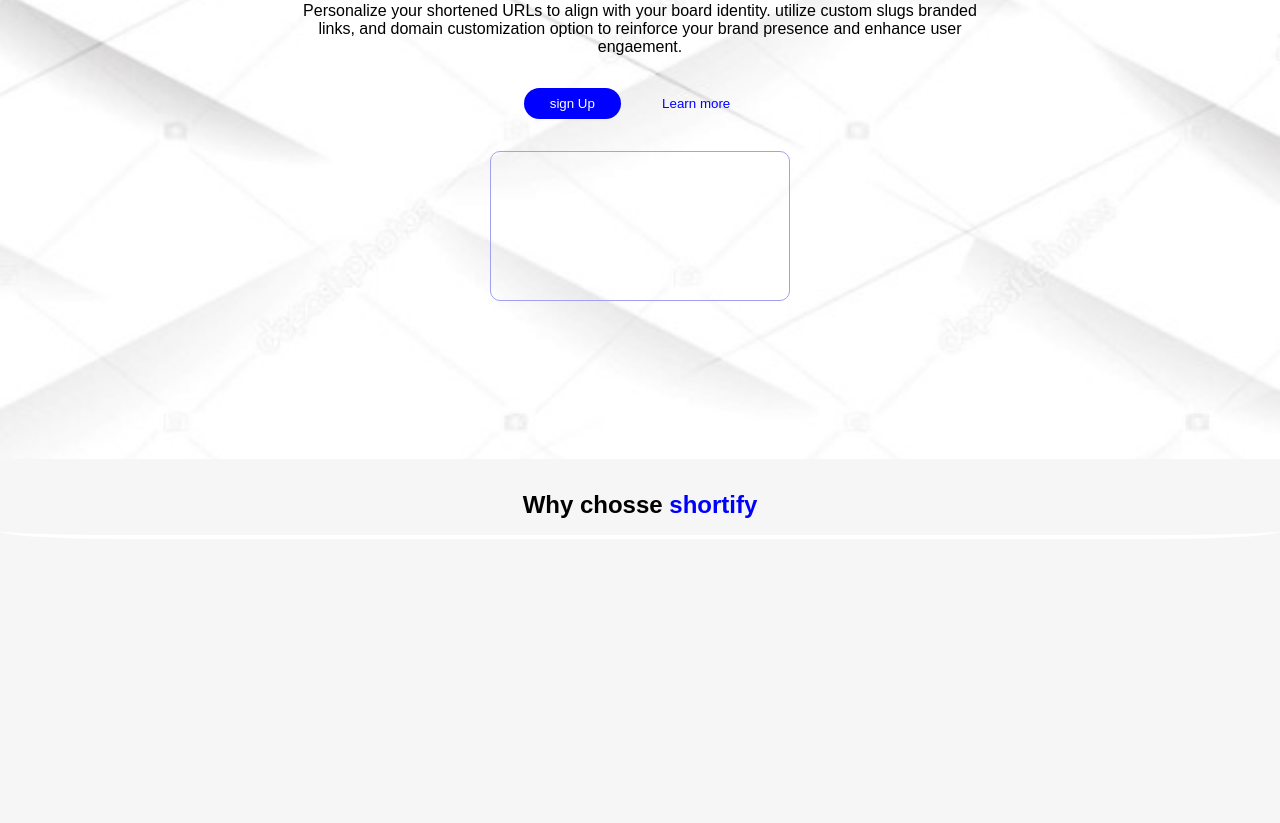
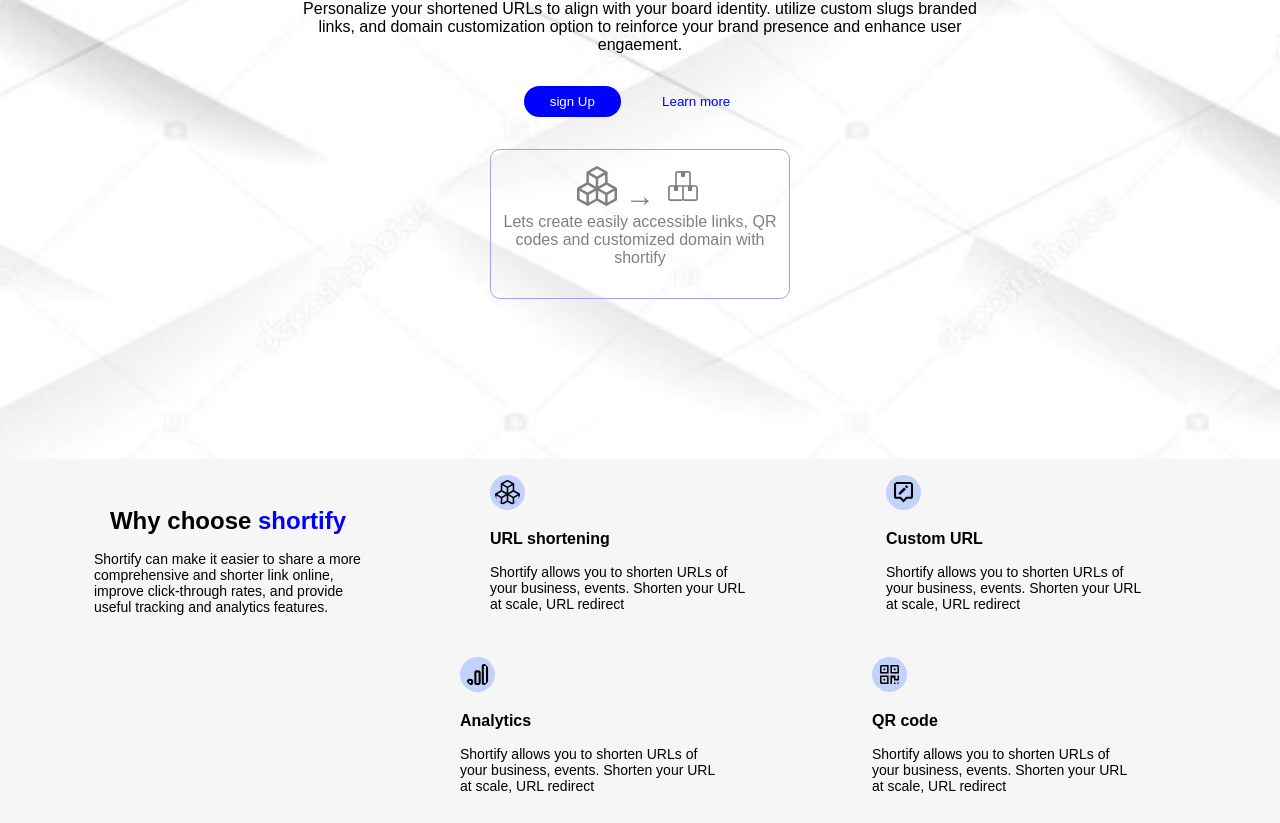
Before and after one commit to OnonobiFavour/shortify, a React (Vite) app: page / in a window 1280 px wide. Shown: the part 341-1164 px from the top of the page. Before the commit the page ends 880 px from the top, so only its background shows below. Built offline with nearby package versions, Linux system fonts and the light colour scheme.

Commit message:
updated the UI

```diff
--- a/src/App.css
+++ b/src/App.css
@@ -25,7 +25,6 @@
  flex-wrap: wrap;
  width: 100vw;
  height: 100vh;
-
 }
 .text{
   width: 700px;
@@ -75,10 +74,61 @@
   height: 150px;
   background-color: inherit;
   border: 1px solid rgb(161, 161, 242);
+  font-family: sans-serif;
   border-radius: 10px;
+  color: grey;
   margin-top: 2rem;
+}
+.icon_wrapper{
+  width: 100%;
+  font-size: 30px;
+  margin-top: 1rem;
+  color: gray;
 }
 h1{
   text-align: center;
   font-family: sans-serif;
 }
+.why_choose{
+  width: 100%;
+  display: flex;
+  align-items: center;
+  flex-direction: column;
+  justify-content: center;
+}
+.flex_2nd{
+  margin-left: 12rem;
+  display: flex;
+  align-items: center;
+  justify-content: space-between;
+  padding-left: 10rem;
+  /* background-color: red; */
+  margin-top: 1rem;
+  margin-bottom: 2rem;
+}
+#QR{
+  margin-left: 3rem;
+}
+.box1{
+  width: 300px;
+  height: 150px;
+  font-family: sans-serif;
+  margin-right: 4rem;
+  /* background-color: white; */
+  display: block;
+  padding:1rem 0rem 0rem 2rem;
+}
+.box1 .icon1{
+  background-color: rgb(195, 210, 252);
+  width: 35px;
+  padding: 0.3rem;
+  margin-bottom: 1rem;
+  border-radius: 50%;
+  height: 35px;
+}
+.box1 h4{
+  margin-bottom: 1rem;
+}
+.box1 p{
+  font-size: 14px;
+}
--- a/src/components/Dash.css
+++ b/src/components/Dash.css
@@ -17,7 +17,7 @@
     padding-top: 2rem;
     border-radius: 10%;
     padding-bottom: 1rem;
-    border-bottom: 4px solid white;
+    /* border-bottom: 4px solid white; */
 }
 ol{
     list-style-type: none;
--- a/src/components/Home.tsx
+++ b/src/components/Home.tsx
@@ -1,8 +1,10 @@
-// import {data } from './data'
 import { useNavigate } from 'react-router-dom'
-// import {data} from './data'
 import Nav from './Nav'
-
+import {BsBoxes} from 'react-icons/bs'
+import {TbBrandGoogleAnalytics} from 'react-icons/tb'
+import {CiBoxes} from 'react-icons/ci'
+import {AiOutlineQrcode} from 'react-icons/ai'
+import { BiMessageAltEdit } from 'react-icons/bi'
 
 const Home = () => {
     const Navigate = useNavigate();
@@ -24,12 +26,43 @@
                 </div>
 
                 <div className="box">
-
+                    <div className='icon_wrapper'><BsBoxes size={40}></BsBoxes> &rarr; <CiBoxes size={40}></CiBoxes></div>
+                    <p>Lets create easily accessible links, QR codes and customized domain with shortify</p>
                 </div>
             </div>
         </header>
 
-        <h1>Why chosse <span>shortify</span></h1>
+        <div className="why_choose">
+            <div className="flex1">
+                <div className="box1">
+                    <h1>Why choose <span>shortify</span></h1>
+                    <p>Shortify can make it easier to share a more comprehensive and shorter link online, improve click-through rates, and provide useful tracking and analytics features.</p>
+                </div>
+                <div className="box1">
+                    <BsBoxes className = 'icon1' size={10}></BsBoxes>
+                    <h4>URL shortening</h4>
+                    <p>Shortify allows you to shorten URLs of your business, events. Shorten your URL at scale, URL redirect</p>
+                </div>
+                <div className="box1">
+                    <BiMessageAltEdit className = 'icon1' size={10}></BiMessageAltEdit>
+                    <h4>Custom URL</h4>
+                    <p>Shortify allows you to shorten URLs of your business, events. Shorten your URL at scale, URL redirect</p>
+                </div>
+            </div>
+
+            <div className="flex_2nd">
+                <div className="box1">
+                    <TbBrandGoogleAnalytics className = 'icon1' size={10}></TbBrandGoogleAnalytics>
+                    <h4>Analytics</h4>
+                    <p>Shortify allows you to shorten URLs of your business, events. Shorten your URL at scale, URL redirect</p>
+                </div>
+                <div className="box1" id='QR'>
+                    <AiOutlineQrcode className = 'icon1' size={10}></AiOutlineQrcode>
+                    <h4>QR code</h4>
+                    <p>Shortify allows you to shorten URLs of your business, events. Shorten your URL at scale, URL redirect</p>
+                </div>
+            </div>
+        </div>
         <div className="features">
             {
                 // data.map((item:any)=>{
--- a/src/components/Login.tsx
+++ b/src/components/Login.tsx
@@ -28,7 +28,7 @@
                 <input type="button" className = 'input' value="Confirm"  onClick={dashboard}/>
             </form>
         </div>
-        <p>Not a member? <button className='login2' onClick={handleclick}>signUp</button></p>
+        <p>Not a member? <button className='login2' onClick={handleclick}>create an account</button></p>
     </main>
   )
 }
--- a/src/components/Nav.css
+++ b/src/components/Nav.css
@@ -80,7 +80,7 @@
 /* Navigation bar for small screen */
 @media(max-width: 600px) {
     .nav_bar{
-        position: relative;
+        position: absolute;
         transition: 0.5s height ease-in-out;
     }
     .nav_bar.expanded{
@@ -90,7 +90,7 @@
         transition-timing-function: 1ms;
         transition-duration: 2s;
         transition-delay: 1ms;
-        opacity: 0.7;
+        opacity: 0.9;
         background-color: blue;
         color: white;
     }
```
